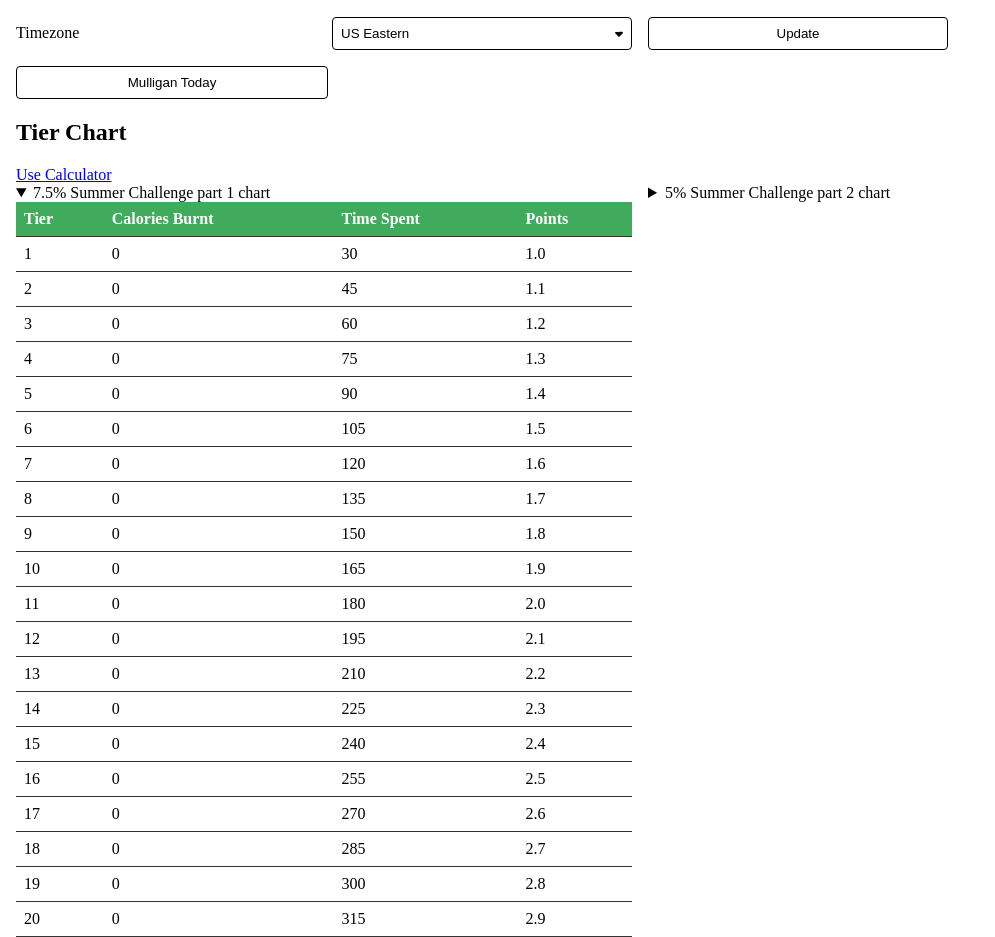
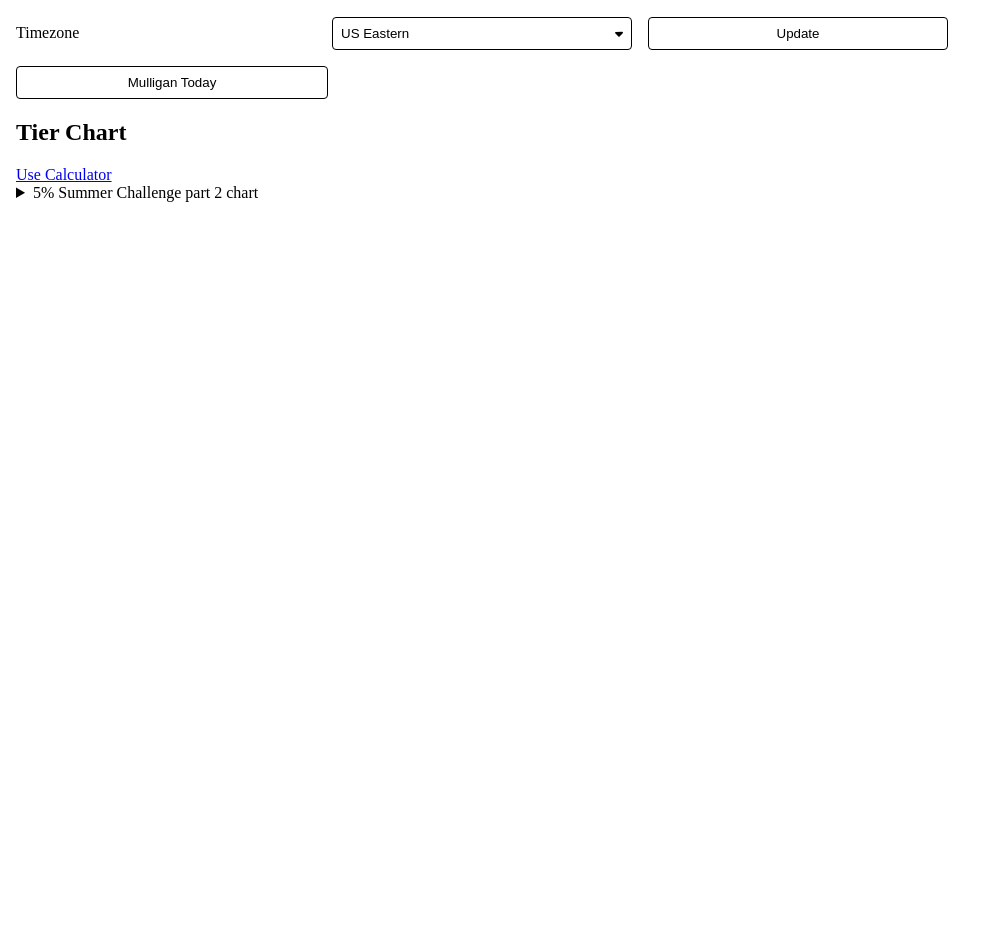
Before and after one commit to trescenzi/checkin-viz, a Flask app: template src/templates/challenger.html in a window 1280 px wide. Shown: the part 159-1096 px from the top of the page, without its empty margins (0-995 px from the left). After the commit the page ends 361 px from the top, so only its background shows below. Run offline with Flask 3, Linux system fonts and the light colour scheme; the template is opened without the code that fills it, so the values that code supplies are empty; some libraries are stand-ins or nearby versions.

Commit message:
remove 7.5% charts/calc

```diff
--- a/src/templates/challenger.html
+++ b/src/templates/challenger.html
@@ -89,32 +89,6 @@
 <h2>Tier Chart</h2>
 <a href="/calc?name={{name}}">Use Calculator</a>
 <div class="grid gap">
-  <details open class="span2">
-    <summary>7.5% Summer Challenge part 1 chart</summary>
-    <table>
-      <thead>
-        <tr>
-          <th>Tier</th>
-          <th>Calories Burnt</th>
-          <th>Time Spent</th>
-          <th>Points</th>
-        </tr>
-      </thead>
-      <tbody>
-        {% for n in range(1,21) %}
-        <tr>
-          <td>{{n}}</td>
-          <!-- Calc the percent multiply by bmr -->
-          <td>{{((((7.5*n)/100)+0.075) * bmr)|round|int}}</td>
-          <!-- Calc the time -->
-          <td>{{(15*(1+n))|round|int}}</td>
-          <!-- Calc the points -->
-          <td>{{'%0.1f' % (0.9+0.1*n)}}</td>
-        </tf>
-        {% endfor %}
-      </tbody>
-    </table>
-  </details>
   <details class="span2">
     <summary>5% Summer Challenge part 2 chart</summary>
     <table>
```
Also changed, not shown: src/templates/calc.html (+4 -16 lines).
